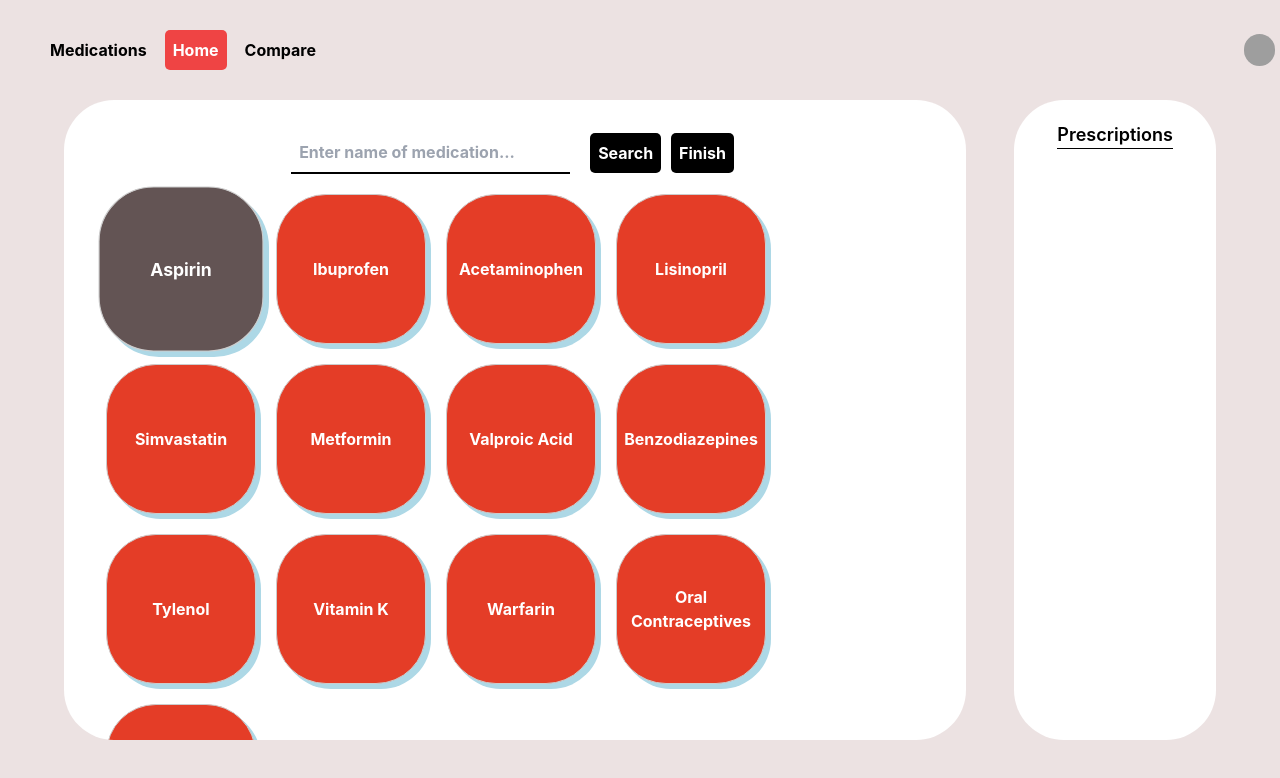
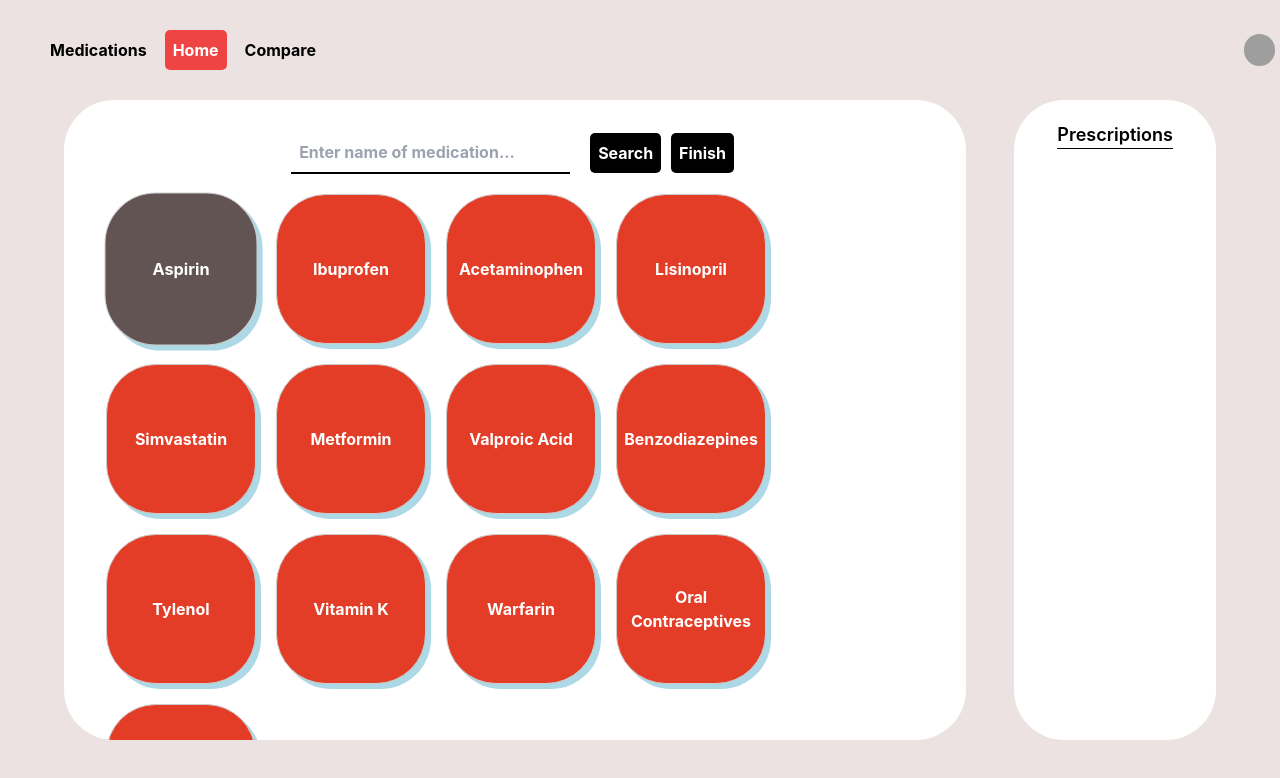
Before and after one commit to Silicon-Smugglers/Front-End, a React (Create React App) app: page /compare in a window 1280 px wide. In both pictures the pointer is over the element 181 px from the left and 269 px from the top of the page. Shown: the top 778 px of the page. Built offline with nearby package versions, Linux system fonts and the light colour scheme; grey boxes are pictures that could not be loaded.

Commit message:
changes to the tile when clicked

```diff
--- a/src/pages/css/Compare.css
+++ b/src/pages/css/Compare.css
@@ -77,7 +77,7 @@
   /* Hover effect */
   .square-tile:hover {
     background-color: rgb(99, 84, 84); /* Change the color on hover */
-    transform: scale(1.1); /* Scale the tile slightly on hover */
+    transform: scale(1.02); /* Scale the tile slightly on hover */
   }
 
   /* Clicked effect */
```
